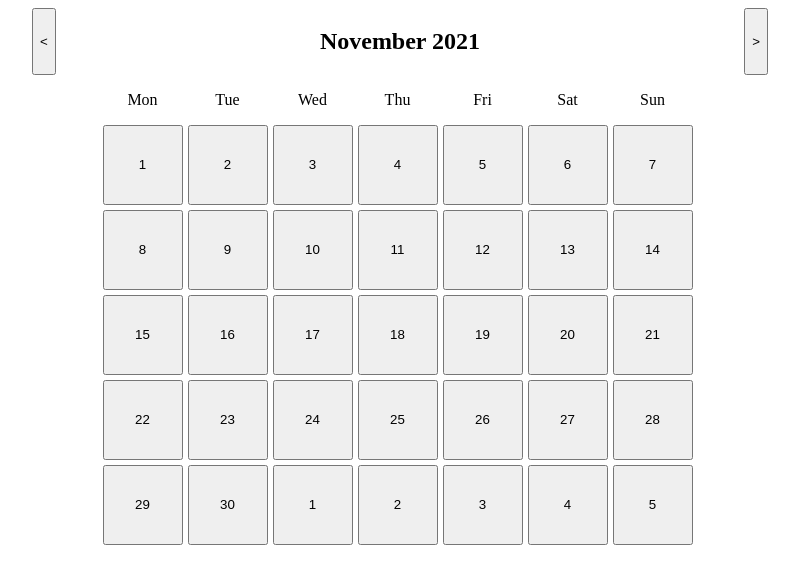
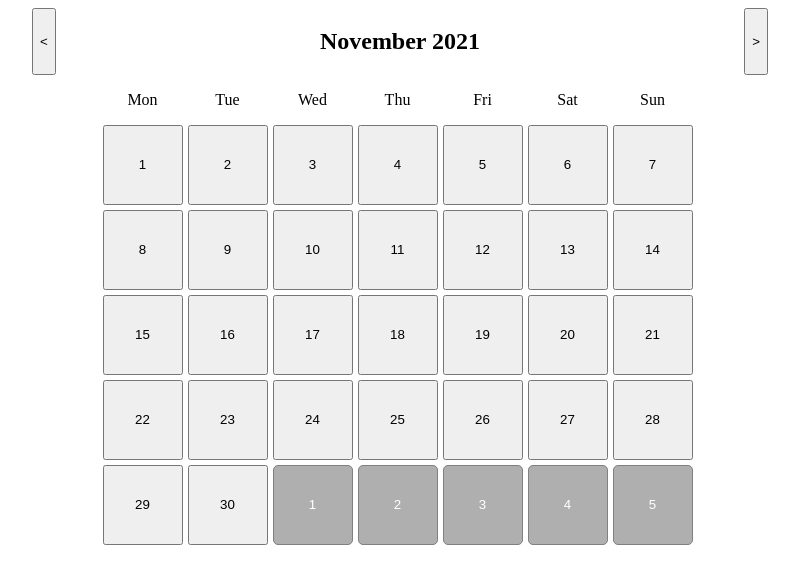
Before and after one commit to yinchyy/VisitsSchedule, a plain HTML site: page index.html in a window 1280 px wide. Shown: the whole page, without its empty margins (240-1039 px from the left). Drawn offline with Linux system fonts and the light colour scheme.

Commit message:
add button style for previous and next month days
days which aren't in selected month are now in different colour to make
them easier to distinguish.

```diff
--- a/style.css
+++ b/style.css
@@ -40,3 +40,9 @@ align-items: center;
     width: 100%;
     margin-bottom: 5px;
 }
+.prevOrNextMonthButton{
+    color: rgb(255, 255, 255);
+    background-color: rgb(175, 175, 175);
+    border-radius: 5px;
+    border: 1px solid gray;
+}
```
